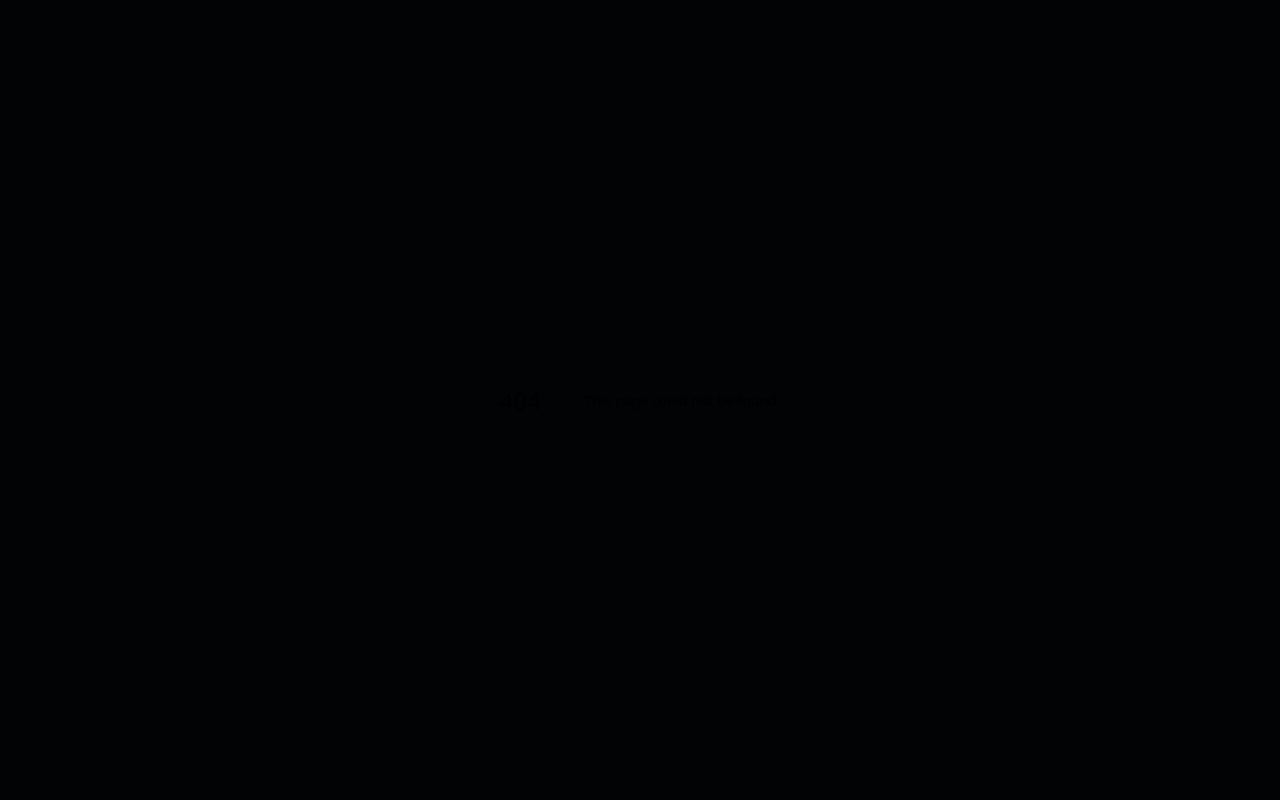
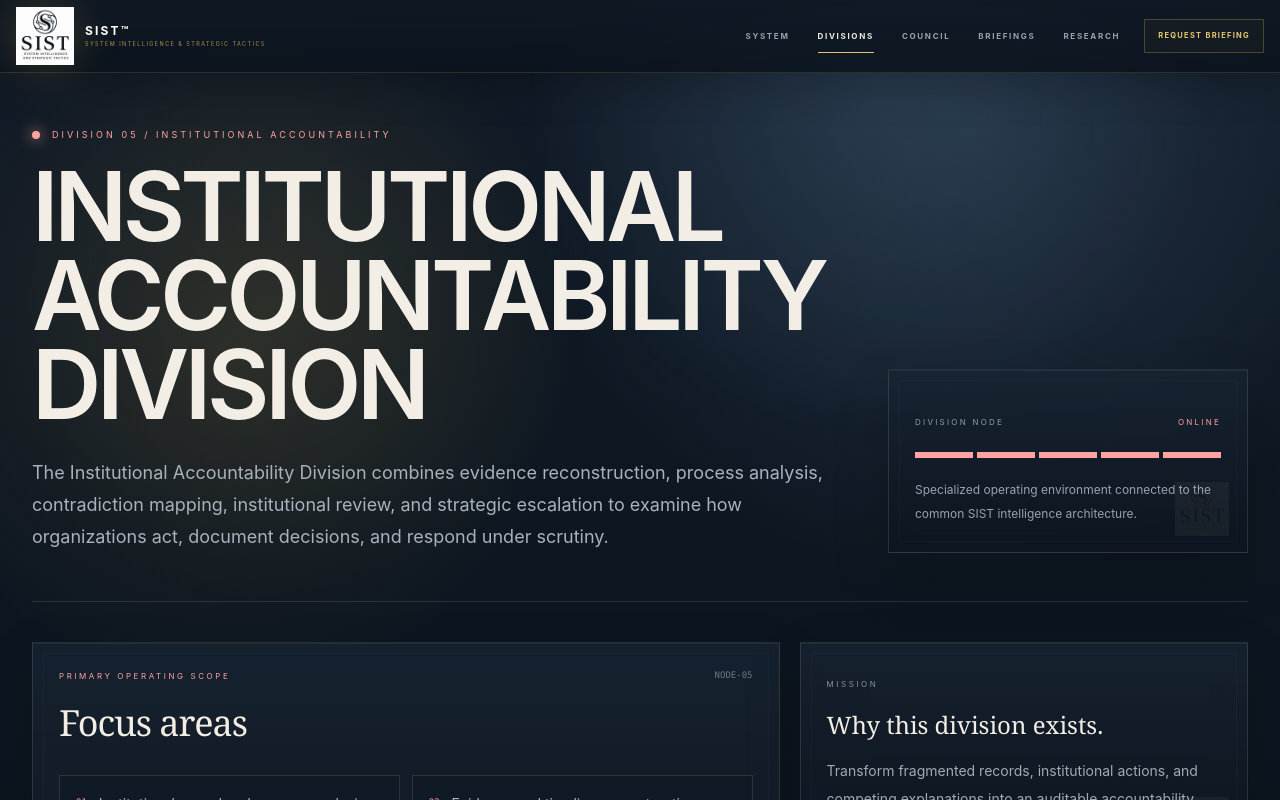
Before and after one commit to aperez8910-maker/SIST.PUBLIC, a Next.js app: page /divisions/institutional-accountability in a window 1280 px wide. Before the commit this address had no page. Shown: the top 800 px of the page. Built offline with nearby package versions, Linux system fonts and the light colour scheme.

Commit message:
Add Institutional Accountability Division page

```diff
--- /dev/null
+++ b/src/app/divisions/institutional-accountability/page.tsx
@@ -0,0 +1,23 @@
+import DivisionDetail from "@/components/DivisionDetail";
+
+export default function InstitutionalAccountabilityDivision() {
+  return (
+    <DivisionDetail
+      number="05"
+      sealIndex={4}
+      eyebrow="INSTITUTIONAL ACCOUNTABILITY"
+      title="INSTITUTIONAL ACCOUNTABILITY DIVISION"
+      intro="The Institutional Accountability Division combines evidence reconstruction, process analysis, contradiction mapping, institutional review, and strategic escalation to examine how organizations act, document decisions, and respond under scrutiny."
+      focus={[
+        "Institutional record and process analysis",
+        "Evidence and timeline reconstruction",
+        "Consistency, contradiction, and failure mapping",
+        "Accountability pathway and escalation analysis",
+        "Strategic briefing and decision support",
+      ]}
+      mission="Transform fragmented records, institutional actions, and competing explanations into an auditable accountability picture that can withstand adversarial review."
+      approach="Reconstruct facts and process, identify failures and inconsistencies, test institutional explanations against the record, pressure-test findings, and translate surviving intelligence into escalation or decision support."
+      tone="red"
+    />
+  );
+}
```
